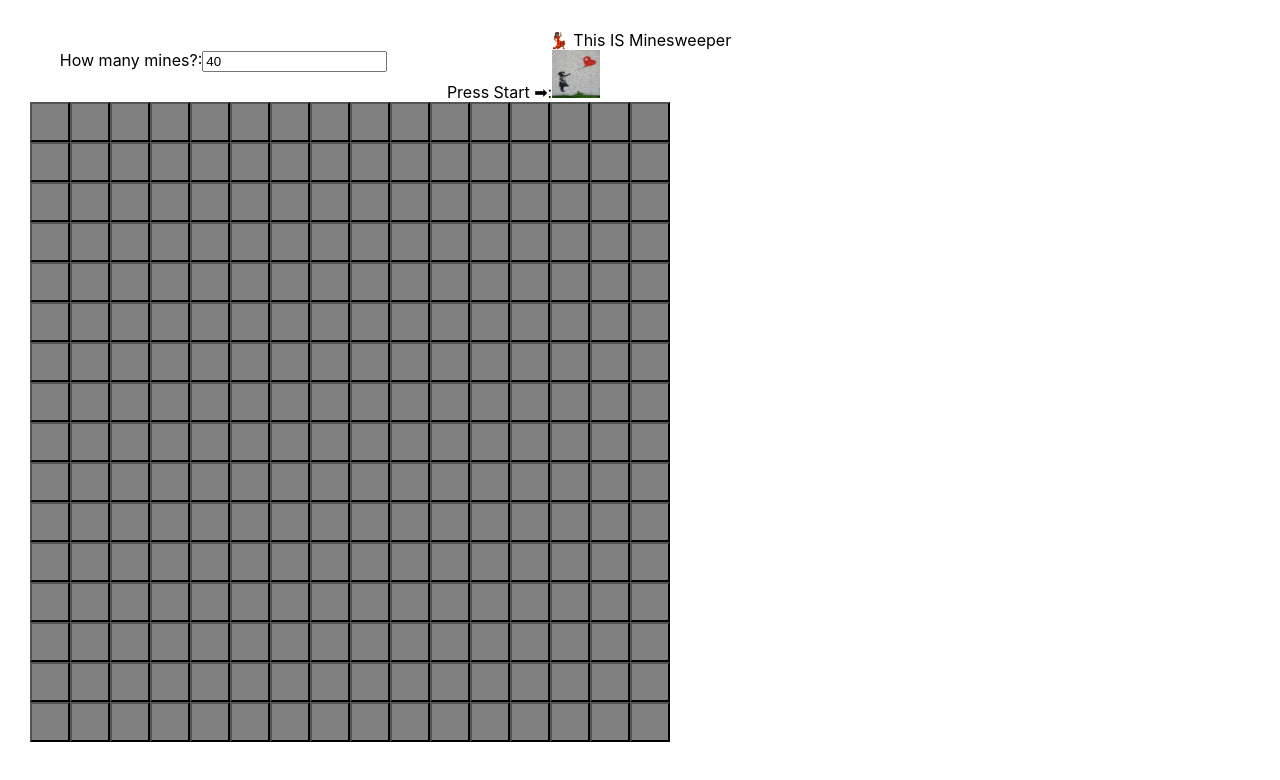
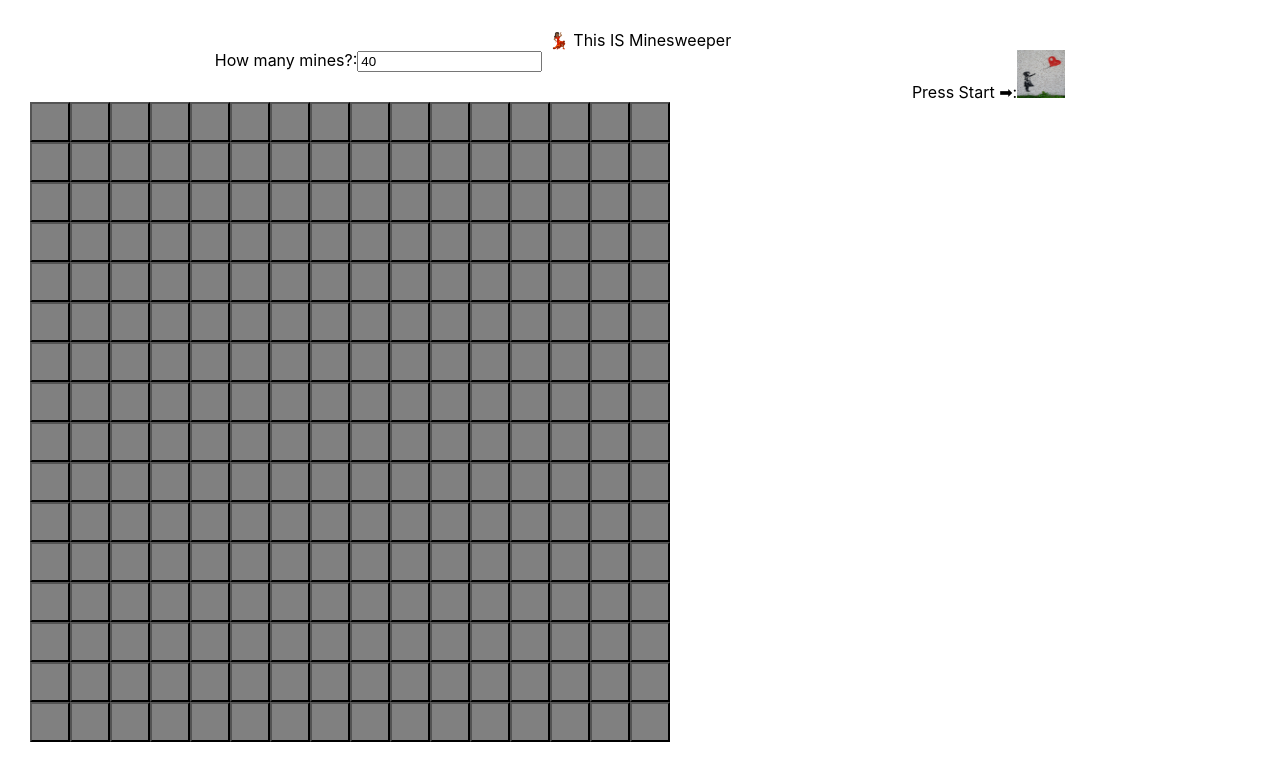
Before and after one commit to jasmatazzy/minesweeper, a React (Create React App) app: page / in a window 1280 px wide. Shown: the top 780 px of the page. Built offline with nearby package versions, Linux system fonts and the light colour scheme.

Commit message:
no max width

```diff
--- a/src/components/UserSettings/index.tsx
+++ b/src/components/UserSettings/index.tsx
@@ -15,9 +15,7 @@ const UserSettings = (props: UserSettingsProps): JSX.Element => {
     <form
       style={{
         display: "flex",
-        justifyContent: "space-around",
-        maxWidth: numberOfMinesOnBoard * 15,
-        // This should be number of columns * some constant so that it's always relative
+        justifyContent: "space-around"
       }}
     >
       <div>
```
